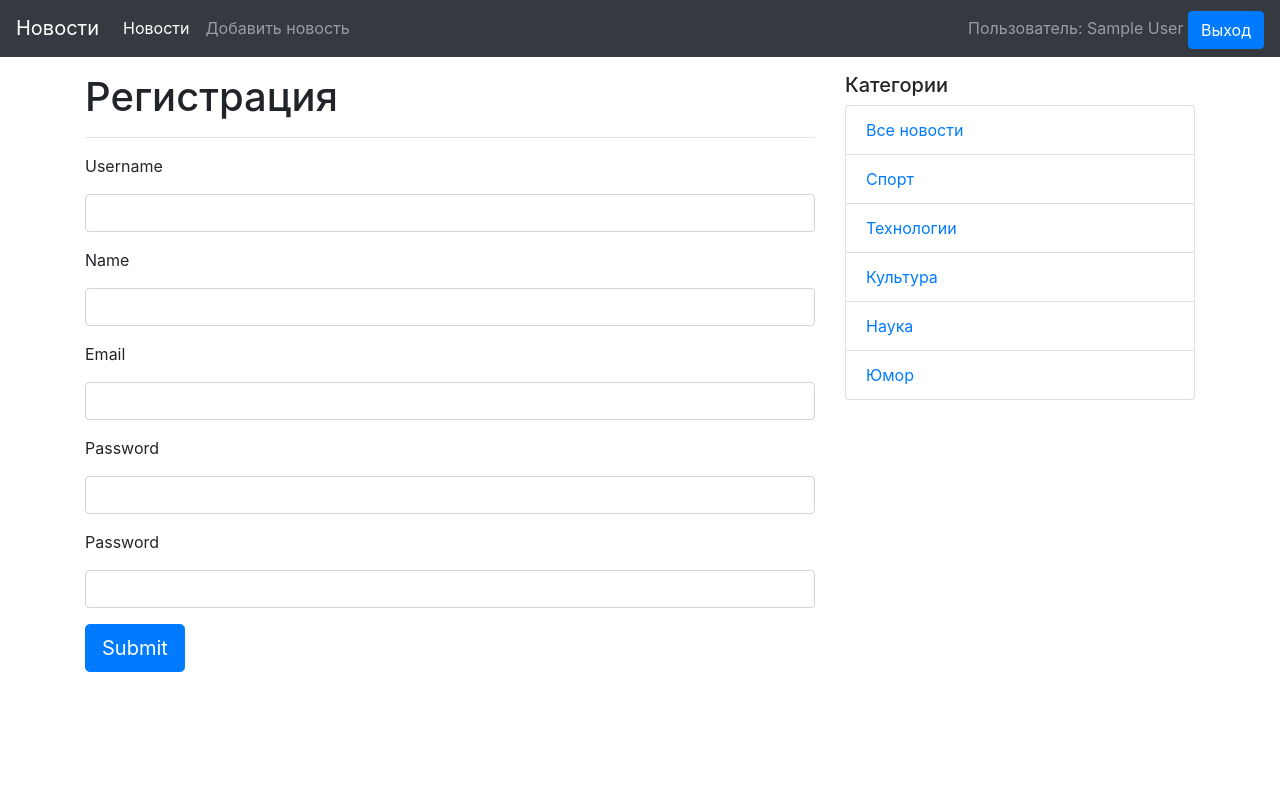
After one commit to Zoki12/news_site, a Flask app: template app/templates/registration.html in a window 1280 px wide. The commit adds this page. Run offline with Flask 3, Linux system fonts and the light colour scheme; the template is opened without the code that fills it, so the values that code supplies are empty, except form fields; a user stored in the database is signed in; tables that the repository leaves empty hold one stand-in row (values such as "Sample post"); form fields are guessed from the names that the template uses; parts of the project's set-up code (start-up, migrations or seed data) failed here and were passed over; some libraries are stand-ins or nearby versions.

Commit message:
Add files via upload

```diff
--- a/app/templates/navigation.html
+++ b/app/templates/navigation.html
@@ -1,17 +1,28 @@
 <nav class="navbar navbar-expand-md navbar-dark bg-dark">
-      <a class="navbar-brand" href="#">Новости</a>
+  <a class="navbar-brand" href="{{ url_for('index') }}">Новости</a>
   <button class="navbar-toggler" type="button" data-toggle="collapse" data-target="#navbarNav"
           aria-controls="navbarNav" aria-expanded="false" aria-label="Toggle navigation">
     <span class="navbar-toggler-icon"></span>
   </button>
   <div class="collapse navbar-collapse" id="navbarNav">
+    <div class="mr-auto">
       <ul class="navbar-nav">
         <li class="nav-item active">
-            <a class="nav-link" href="#">Новости</a>
+          <a class="nav-link" href="{{ url_for('index') }}">Новости</a>
         </li>
         <li class="nav-item">
-            <a class="nav-link" href="#">Добавить новость</a>
+          <a class="nav-link" href="{{ url_for('add_news') }}">Добавить новость</a>
         </li>
       </ul>
     </div>
+    <div>
+      {% if not current_user.is_authenticated %}
+        <a class="btn btn-outline-primary" href="{{ url_for('login') }}">Вход</a>
+        <a class="btn btn-primary" href="{{ url_for('registration') }}">Регистрация</a>
+      {% else %}
+        <span class="navbar-text">Пользователь: {{ current_user.name }}</span>
+        <a class="btn btn-primary" href="{{ url_for('logout') }}">Выход</a>
+      {% endif %}
+    </div>
+  </div>
 </nav>
--- /dev/null
+++ b/app/templates/registration.html
@@ -0,0 +1,67 @@
+{% extends "base.html" %}
+{% block title %}
+  Регистрация
+{% endblock title %}
+{% block content %}
+  <h1>Регистрация</h1>
+  <hr>
+  <form method="POST" action="" novalidate>
+    {{ form.csrf_token }}
+      <div class="form-group">
+        <label >
+          {{ form.username.label }}
+        </label>
+        {{ form.username(class="form-control") }}
+      </div>
+      {% for error in form.username.errors %}
+        <div class="alert alert-danger" role="alert">
+          <span>{{ error }}</span>
+        </div>
+      {% endfor %}
+      <div class="form-group">
+        <label >
+          {{ form.name.label }}
+        </label>
+        {{ form.name(class="form-control") }}
+      </div>
+      {% for error in form.username.errors %}
+        <div class="alert alert-danger" role="alert">
+          <span>{{ error }}</span>
+        </div>
+      {% endfor %}
+      <div class="form-group">
+        <label >
+          {{ form.email.label }}
+        </label>
+        {{ form.email(class="form-control") }}
+      </div>
+      {% for error in form.email.errors %}
+        <div class="alert alert-danger" role="alert">
+          <span>{{ error }}</span>
+        </div>
+      {% endfor %}
+      <div class="form-group">
+        <label >
+          {{ form.password.label }}
+        </label>
+        {{ form.password(class="form-control") }}
+      </div>
+      {% for error in form.password.errors %}
+        <div class="alert alert-danger" role="alert">
+          <span>{{ error }}</span>
+        </div>
+      {% endfor %}
+      <div class="form-group">
+        <label >
+          {{ form.password2.label }}
+        </label>
+        {{ form.password2(class="form-control") }}
+      </div>
+      {% for error in form.password2.errors %}
+        <div class="alert alert-danger" role="alert">
+          <span>{{ error }}</span>
+        </div>
+      {% endfor %}
+    {{ form.submit(class="btn btn-primary btn-lg") }}
+  </form>
+{% endblock content %}
--- a/app/views.py
+++ b/app/views.py
@@ -1,7 +1,8 @@
 from flask import render_template, redirect, url_for
 from . import app, db
-from . forms import NewsForm
+from . forms import NewsForm, Registration_Form, LoginForm
 from . models import Category, News
+
 
 @app.route('/')
 def index():
@@ -26,6 +27,7 @@ def news_in_category(id):
     return render_template('category.html', news=news, category_name=category_name, categories=categories)
 
 @app.route('/add_news', methods=['GET', 'POST'])
+@login_required
 def add_news():
     form=NewsForm()
 
@@ -40,3 +42,42 @@ def add_news():
         return redirect(url_for('news_detail', id=news.id))
     return render_template('add_news.html',
                            form=form, categories=categories)
+
+
+@app.route('/registration/', methods=['GET', 'POST'])
+def registration():
+    if current_user.is_authenticated:
+        return redirect(url_for('index'))
+    form = RegistrationForm()
+    categories = Category.query.all()
+    if form.validate_on_submit():
+        user = User()
+        user.username = form.username.data
+        user.name = form.name.data
+        user.email = form.email.data
+        user.set_password(form.password.data)
+        db.session.add(user)
+        db.session.commit()
+        flash('Регистрация прошла успешно!', 'alert-success')
+        return redirect(url_for('login'))
+    return render_template('registration.html', form=form, categories=categories)
+
+
+@app.route('/login/', methods=['GET', 'POST'])
+def login():
+    form = LoginForm()
+    categories = Category.query.all()
+    if form.validate_on_submit():
+        user = User.query.filter(User.username == form.username.data).first()
+        if user and user.check_password(form.password.data):
+            login_user(user, remember=form.remember.data)
+            flash('Вход выполнен!', 'alert-success')
+            return redirect(url_for('index'))
+        else:
+            flash('Вход не выполнен!', 'alert-danger')
+    return render_template('login.html', form=form, categories=categories)
+
+@app.route('/logout/')
+def logout():
+    logout_user()
+    return redirect(url_for('login'))
```
Also changed, not shown: app/__init__.py (+7 -0 lines), app/forms.py (+17 -2 lines), app/models.py (+22 -0 lines), app/templates/login.html (added, +40 -0 lines). Lines whose indentation alone changed are shown as unchanged.
